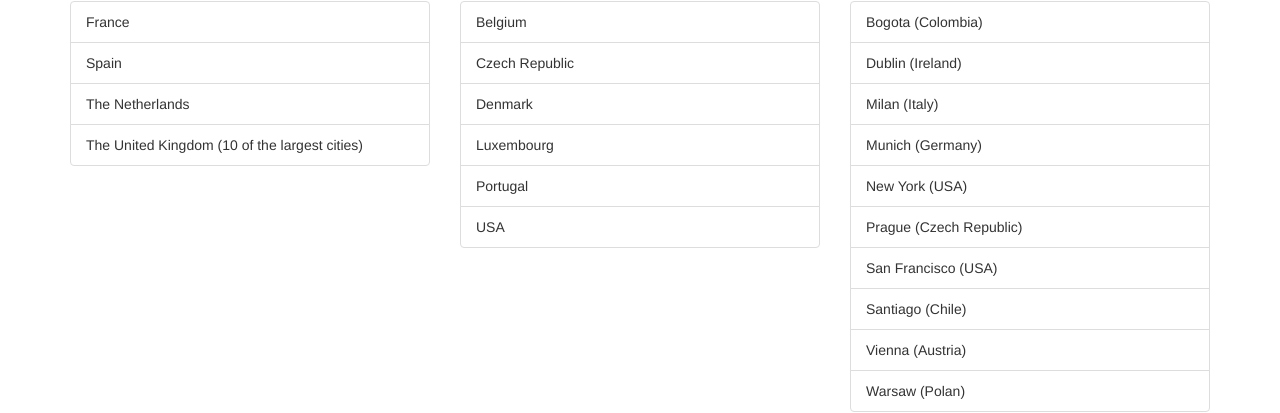
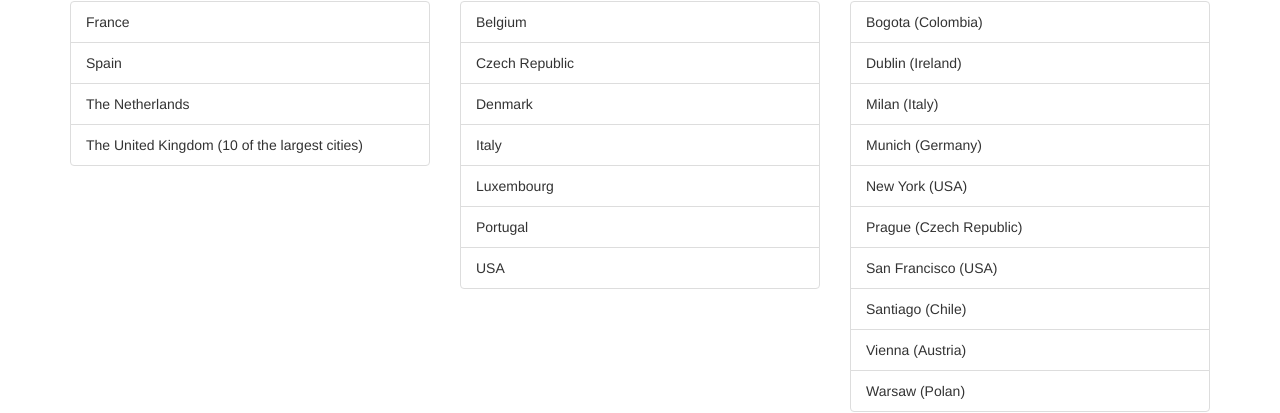
Before and after one commit to sigfox/makers.sigfox.com, a Jekyll site: the page built from index.html, in a window 1280 px wide and 900 px high, scrolled down 6175 px. Shown: the part 123-536 px from the top of the window. Built offline with Jekyll 4.4.1, drawn with Linux system fonts in a browser that asks for light colours.

Commit message:
Italy rollout

```diff
--- a/_data/coverage.yml
+++ b/_data/coverage.yml
@@ -20,6 +20,8 @@ countries:
     status: rollout
   - name: Czech Republic
     status: rollout
+  - name: Italy
+    status: rollout
 cities:
   - name: Milan
     country: Italy
```
